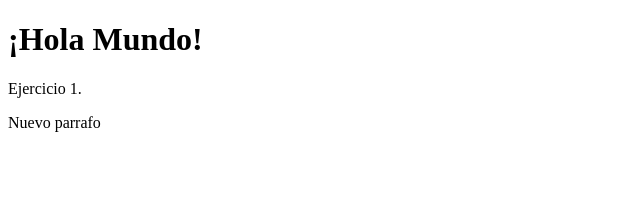
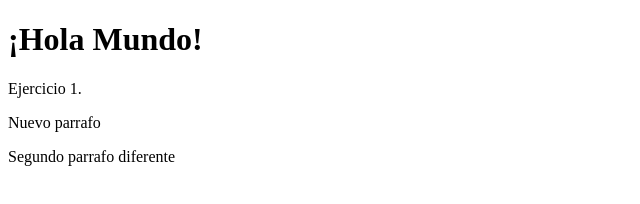
Before and after one commit to ManuelOliveros/2-daw-manueloliveros, a plain HTML site: page index.html in a window 1280 px wide. Shown: the whole page, without its empty margins (0-640 px from the left). Drawn offline with Linux system fonts and the light colour scheme.

Commit message:
refactor: Segundo parrafo diferente

```diff
--- a/index.html
+++ b/index.html
@@ -9,3 +9,4 @@
 </body>
 </html>
     <p>Nuevo parrafo</p>
+    <p2>Segundo parrafo diferente</p2>
```
